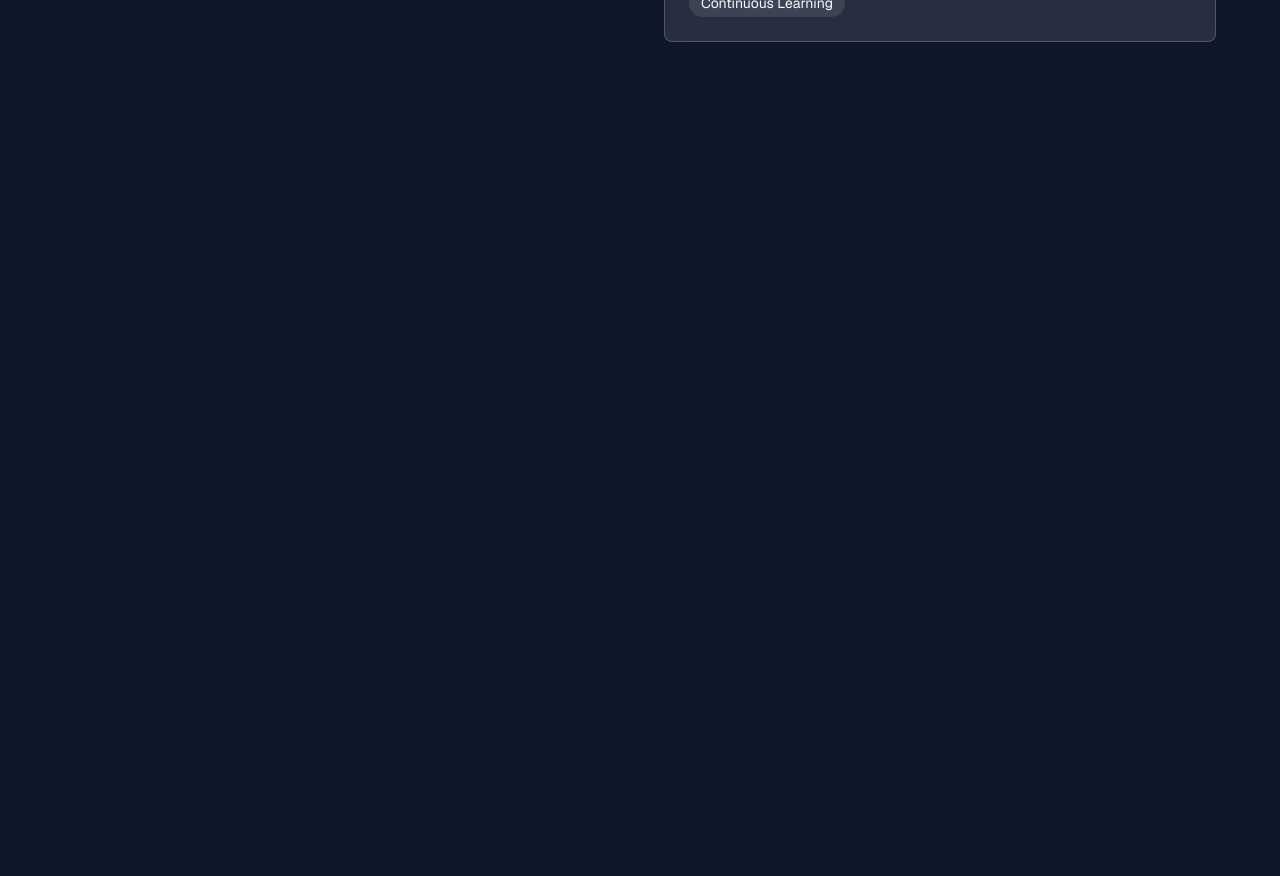
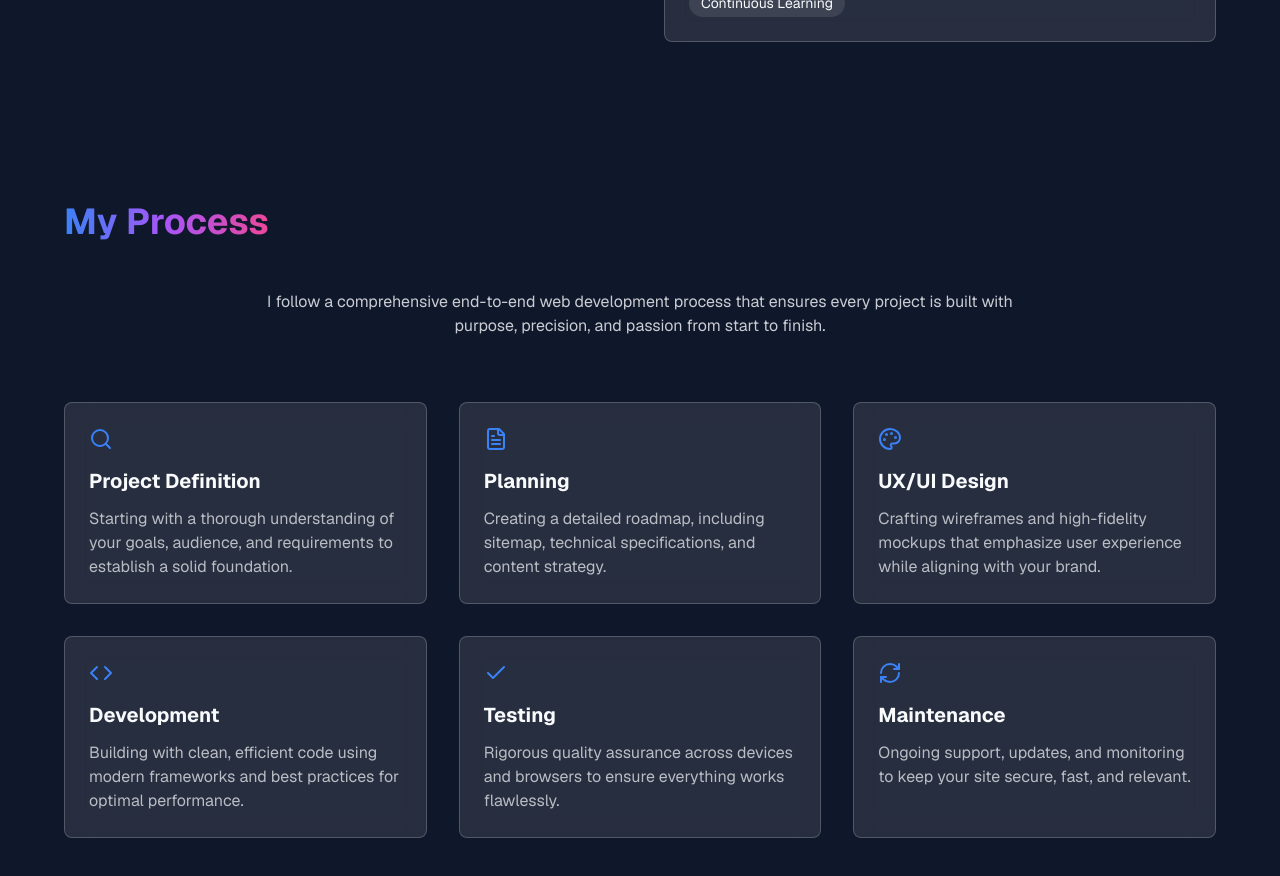
Before and after one commit to Vader1970/danielwillkeyportfolioprotype, a Next.js app: page / in a window 1280 px wide. Shown: the part 1800-2676 px from the top of the page. Before the commit the page ends 1922 px from the top, so only its background shows below. Built offline with nearby package versions, Linux system fonts and the light colour scheme.

Commit message:
added process section

```diff
--- a/src/app/layout.tsx
+++ b/src/app/layout.tsx
@@ -65,7 +65,7 @@ export default function RootLayout({
         className={`${geistSans.variable} ${geistMono.variable} antialiased bg-dark text-light flex flex-col min-h-screen`}
       >
         <Navbar />
-        <main className='flex-grow'>{children}</main>
+        <main className='flex-grow relative'>{children}</main>
       </body>
     </html>
   );
--- a/src/app/page.tsx
+++ b/src/app/page.tsx
@@ -1,6 +1,5 @@
 import dynamic from "next/dynamic";
 import Hero from "@/components/Hero";
-// import About from "@/components/About"; // Removed static import
 
 const About = dynamic(() => import("@/components/About"), {
   // Add a loading state
@@ -8,11 +7,16 @@ const About = dynamic(() => import("@/components/About"), {
   // SSR is enabled by default, which is suitable here.
 });
 
+const Process = dynamic(() => import("@/components/Process"), {
+  loading: () => <p className='text-center py-10'>Loading Process section...</p>,
+});
+
 export default function Home() {
   return (
     <>
       <Hero />
-      <About /> {/* Dynamically imported component with loading state */}
+      <About />
+      <Process />
     </>
   );
 }
--- /dev/null
+++ b/src/components/Process.tsx
@@ -0,0 +1,43 @@
+"use client";
+
+import { useRef } from "react";
+import AnimatedElement from "@/components/animation/AnimatedElements";
+import { processSteps } from "@/constants/processSteps";
+import type { ProcessStep } from "@/types/process";
+
+const Process = () => {
+  const containerRef = useRef<HTMLDivElement>(null);
+
+  return (
+    <section id='process' className='section-padding relative overflow-hidden' ref={containerRef}>
+      <div className='container-width relative z-10'>
+        <AnimatedElement delay={0.1} once>
+          <h2 className='text-3xl md:text-4xl font-bold mb-6 md:mb-12'>
+            <span className='gradient-text'>My Process</span>
+          </h2>
+        </AnimatedElement>
+
+        <AnimatedElement once delay={0.1}>
+          <p className='text-light/80 text-center max-w-3xl mx-auto mb-16'>
+            I follow a comprehensive end-to-end web development process that ensures every project is built with
+            purpose, precision, and passion from start to finish.
+          </p>
+        </AnimatedElement>
+
+        <div className='grid grid-cols-1 md:grid-cols-2 lg:grid-cols-3 gap-6 md:gap-8'>
+          {processSteps.map((step: ProcessStep, index: number) => (
+            <AnimatedElement key={step.title} delay={0.2 + index * 0.1} once>
+              <div className='glass-morph p-6 h-full card-hover transition-all duration-300 hover:bg-gradient-to-r hover:from-blue-500/20 hover:via-purple-500/20 hover:to-pink-500/20 hover:backdrop-blur-lg group'>
+                <div className='text-highlight mb-4 group-hover:text-white/90'>{step.icon}</div>
+                <h3 className='text-xl font-bold mb-3 group-hover:text-white/90'>{step.title}</h3>
+                <p className='text-light/70 group-hover:text-white/80'>{step.description}</p>
+              </div>
+            </AnimatedElement>
+          ))}
+        </div>
+      </div>
+    </section>
+  );
+};
+
+export default Process;
--- /dev/null
+++ b/src/constants/processSteps.tsx
@@ -0,0 +1,38 @@
+import { ProcessStep } from "@/types/process";
+import { Search, FileText, Palette, Code, Check, RefreshCw } from "lucide-react";
+
+export const processSteps: ProcessStep[] = [
+  {
+    icon: <Search className='w-6 h-6' />,
+    title: "Project Definition",
+    description:
+      "Starting with a thorough understanding of your goals, audience, and requirements to establish a solid foundation.",
+  },
+  {
+    icon: <FileText className='w-6 h-6' />,
+    title: "Planning",
+    description: "Creating a detailed roadmap, including sitemap, technical specifications, and content strategy.",
+  },
+  {
+    icon: <Palette className='w-6 h-6' />,
+    title: "UX/UI Design",
+    description:
+      "Crafting wireframes and high-fidelity mockups that emphasize user experience while aligning with your brand.",
+  },
+  {
+    icon: <Code className='w-6 h-6' />,
+    title: "Development",
+    description:
+      "Building with clean, efficient code using modern frameworks and best practices for optimal performance.",
+  },
+  {
+    icon: <Check className='w-6 h-6' />,
+    title: "Testing",
+    description: "Rigorous quality assurance across devices and browsers to ensure everything works flawlessly.",
+  },
+  {
+    icon: <RefreshCw className='w-6 h-6' />,
+    title: "Maintenance",
+    description: "Ongoing support, updates, and monitoring to keep your site secure, fast, and relevant.",
+  },
+];
--- /dev/null
+++ b/src/types/process.ts
@@ -0,0 +1,7 @@
+import { ReactNode } from "react";
+
+export interface ProcessStep {
+  icon: ReactNode;
+  title: string;
+  description: string;
+}
```
